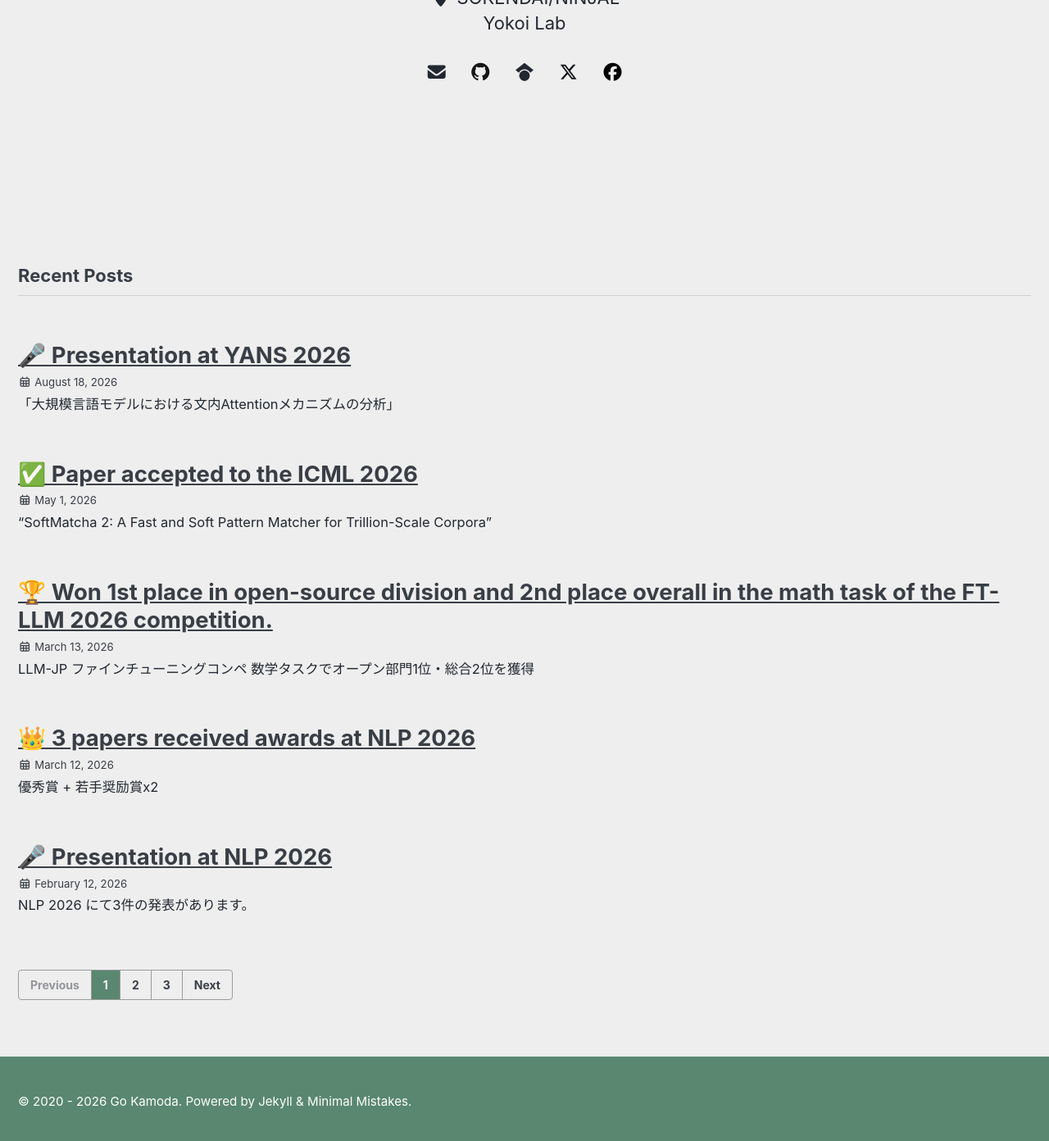
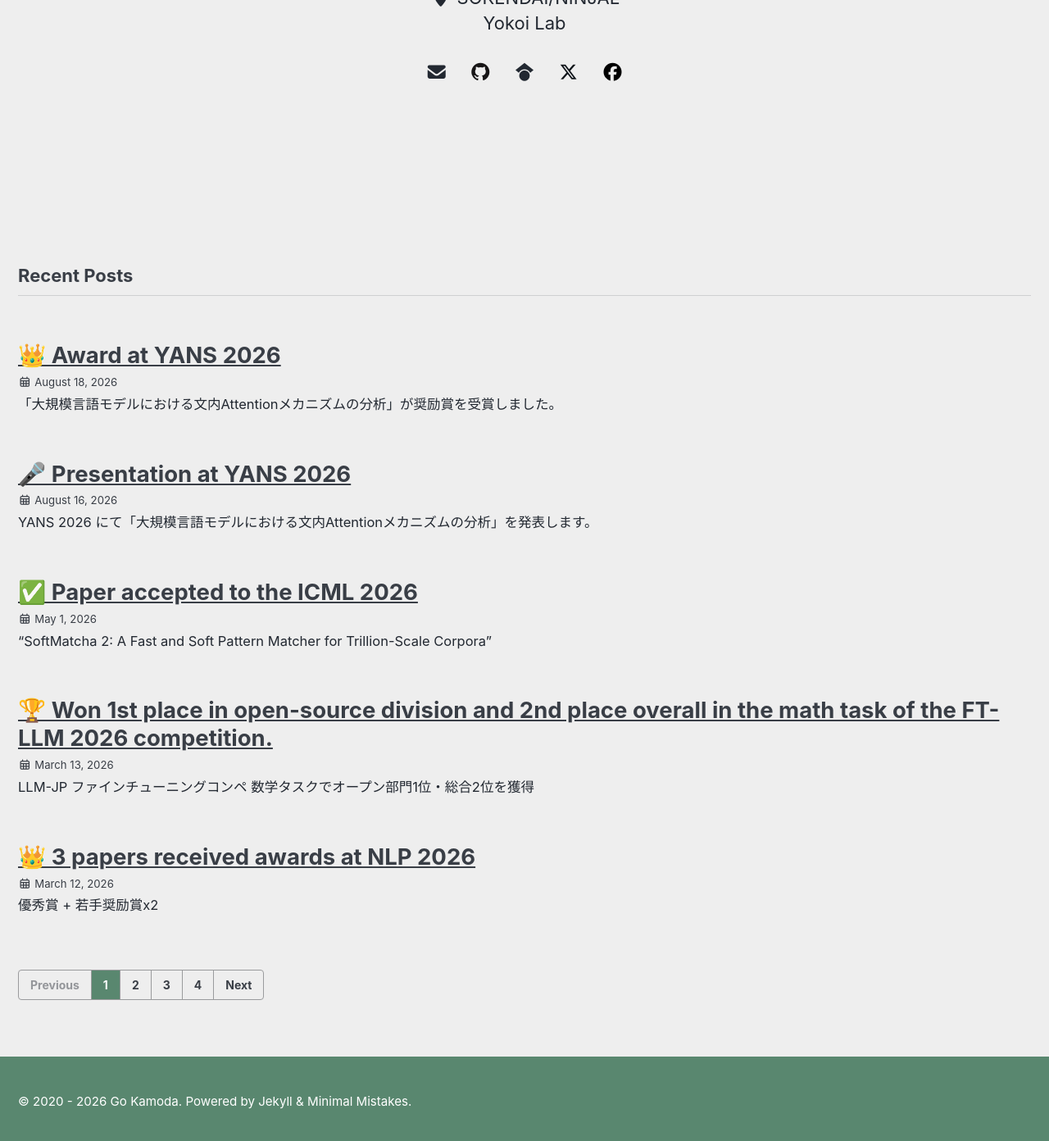
Before and after one commit to gokamoda/gokamoda.github.io, a Jekyll site: the page built from index.html, in a window 1280 px wide and 1400 px high, scrolled down 598 px. Shown: the top 1392 px of the window at 82% size. Built offline with Jekyll 4.4.1, drawn with Linux system fonts in a browser that asks for light colours; cached includes are drawn as plain includes; some web fonts are replaced; the list of posts is cut into pages by our own code.

Commit message:
yans2026

```diff
--- /dev/null
+++ b/collections/_posts/2026-08-16-yans2026-presentation.md
@@ -0,0 +1,24 @@
+---
+layout: splash
+title: "🎤 Presentation at YANS 2026"
+category: News
+excerpt: "YANS 2026 にて「大規模言語モデルにおける文内Attentionメカニズムの分析」を発表します。"
+header:
+  show_overlay_excerpt: false
+  overlay_color: "#59876F"
+show_date: true
+---
+YANS 2026 にて以下の発表があります。
+
+<div>
+  <ul>
+    <li>
+      {% assign publication = site.pubDomesticConferences | where: "slug", "202608-yans-kamoda" | first %}
+      {% include pub-anlp-domestic-conf.html publication=publication hideawards=true %}
+    </li>
+  </ul>
+</div>
+
+発表番号: S4-P33（ポスターセッション4）
+
+-> [Publications](/cv/)
--- a/collections/_posts/2026-08-18-yans2026-presentation.md
+++ b/collections/_posts/2026-08-18-yans2026-award.md
@@ -1,14 +1,14 @@
 ---
 layout: splash
-title: "🎤 Presentation at YANS 2026"
+title: "👑 Award at YANS 2026"
 category: News
-excerpt: "「大規模言語モデルにおける文内Attentionメカニズムの分析」"
+excerpt: "「大規模言語モデルにおける文内Attentionメカニズムの分析」が奨励賞を受賞しました。"
 header:
   show_overlay_excerpt: false
   overlay_color: "#59876F"
 show_date: true
 ---
-YANS 2026 にて以下の発表があります。
+YANS 2026 にて、以下の発表が**奨励賞（22/231件）**を受賞しました。
 
 <div>
   <ul>
```
Also changed, not shown: other parts of collections/_posts/2026-08-18-yans2026-award.md (+0 -2 lines), Gemfile (+6 -3 lines), collections/_pubDomesticConferences/202608-yans-kamoda.md (+3 -0 lines).
